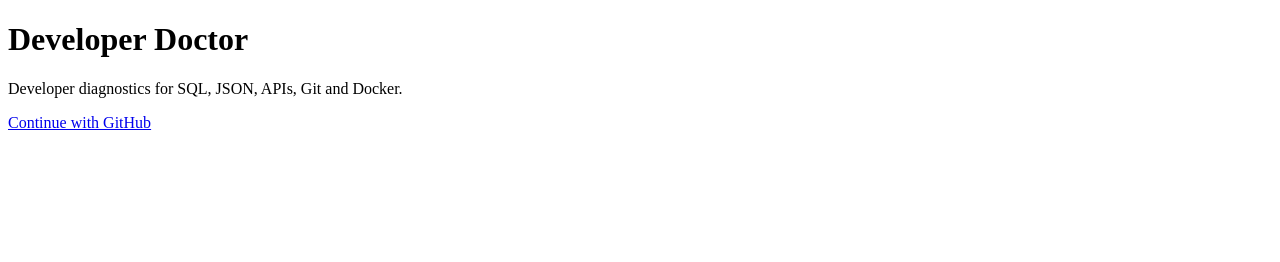
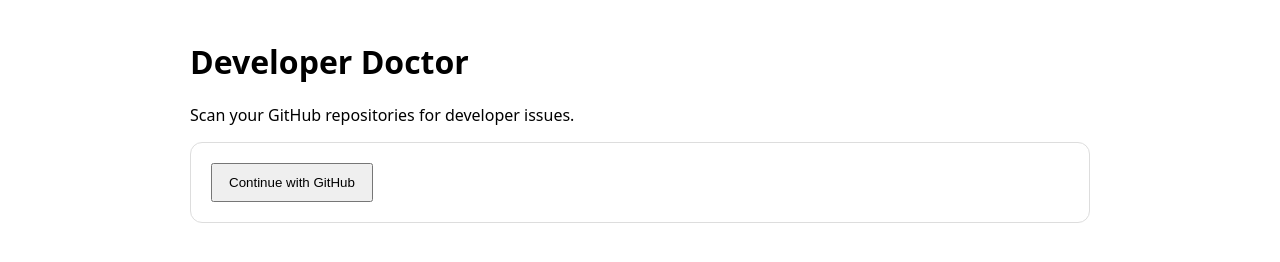
Before and after one commit to rbppl/sql-doctor, a website: page frontend/index.html in a window 1280 px wide. Drawn offline with Linux system fonts and the light colour scheme.

Commit message:
Build GitHub scan dashboard

```diff
--- a/frontend/index.html
+++ b/frontend/index.html
@@ -1 +1,5 @@
-<!doctype html><html><head><meta charset="utf-8"><meta name="viewport" content="width=device-width,initial-scale=1"><title>Developer Doctor</title></head><body><h1>Developer Doctor</h1><p>Developer diagnostics for SQL, JSON, APIs, Git and Docker.</p><p><a href="https://developer-doctor-backend.onrender.com/api/auth/github">Continue with GitHub</a></p></body></html>
+<!doctype html><html><head><meta charset="utf-8"><meta name="viewport" content="width=device-width,initial-scale=1"><title>Developer Doctor</title><style>body{font-family:system-ui;max-width:900px;margin:40px auto;padding:0 20px}button{padding:10px 16px;cursor:pointer}select{padding:10px;width:100%;margin:12px 0}pre{background:#f4f4f4;padding:16px;overflow:auto}.card{border:1px solid #ddd;border-radius:12px;padding:20px;margin:16px 0}</style></head><body><h1>Developer Doctor</h1><p>Scan your GitHub repositories for developer issues.</p><div id="app"></div><script>
+const API="https://developer-doctor-backend.onrender.com";const app=document.getElementById("app");
+async function api(path,opts={}){const r=await fetch(API+path,{...opts,headers:{"Content-Type":"application/json",...(opts.headers||{}),...(localStorage.token?{Authorization:"Bearer "+localStorage.token}:{})}});const d=await r.json();if(!r.ok)throw new Error(d.error||"Request failed");return d}
+async function boot(){const q=new URLSearchParams(location.search);const code=q.get("oauth_code");if(code){const d=await api("/api/auth/exchange",{method:"POST",body:JSON.stringify({code})});localStorage.token=d.token;history.replaceState({},document.title,"/")}if(!localStorage.token){app.innerHTML='<div class="card"><a href="'+API+'/api/auth/github"><button>Continue with GitHub</button></a></div>';return}try{const me=await api("/api/me");const repos=await api("/api/github/repos");app.innerHTML='<div class="card"><b>GitHub:</b> @'+(me.githubLogin||"connected")+'</div><div class="card"><h2>Select repository</h2><select id="repo">'+repos.items.map(r=>'<option value="'+r.owner+'/'+r.name+'">'+r.fullName+(r.private?" 🔒":"")+'</option>').join("")+'</select><button id="scan">Scan repository</button><p id="status"></p></div><div class="card"><h2>Result</h2><pre id="result">Nothing scanned yet.</pre></div>';document.getElementById("scan").onclick=async()=>{const [owner,repo]=document.getElementById("repo").value.split("/");const st=document.getElementById("status");st.textContent="Scanning…";try{const d=await api("/api/github/scan",{method:"POST",body:JSON.stringify({owner,repo})});document.getElementById("result").textContent=JSON.stringify(d,null,2);st.textContent="Done."}catch(e){st.textContent=e.message}}}catch(e){localStorage.removeItem("token");app.innerHTML="<p>Session expired. <a href='"+API+"/api/auth/github'>Sign in again</a>.</p>"}}boot();
+</script></body></html>
```
